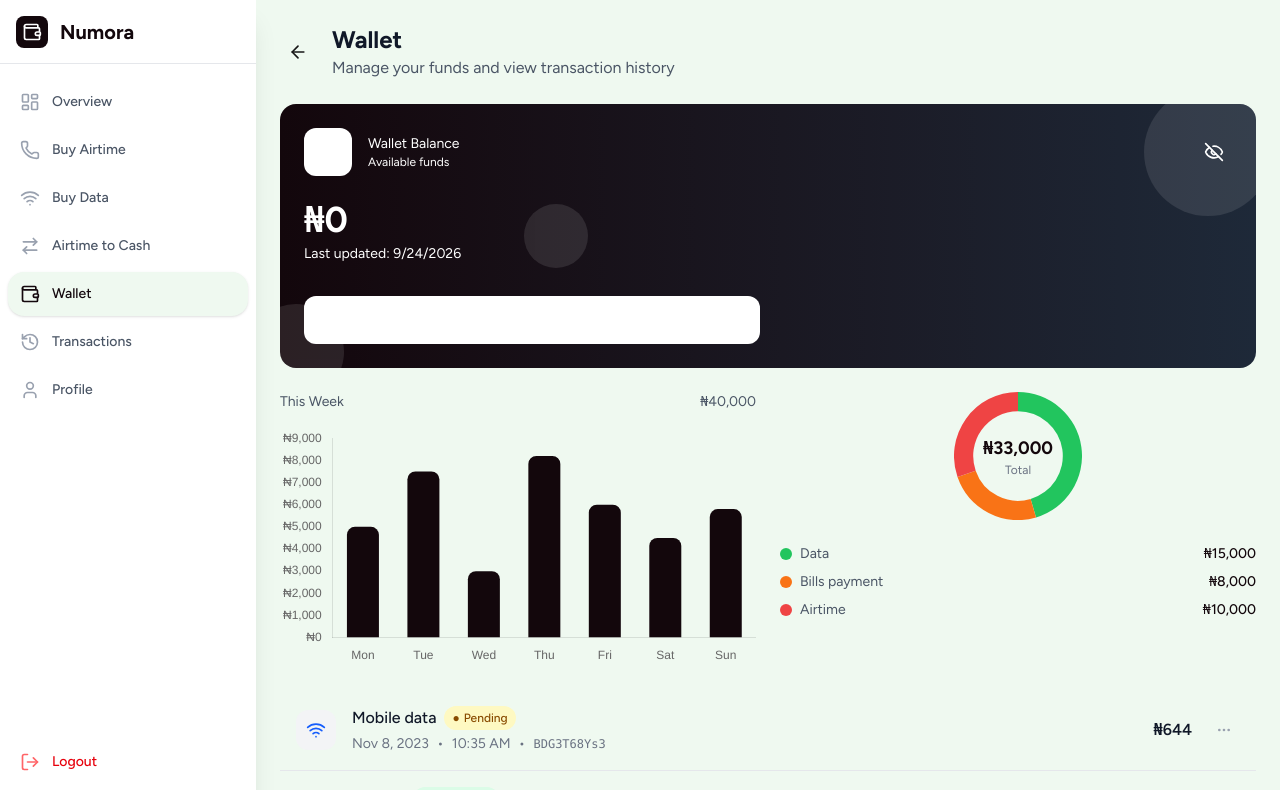
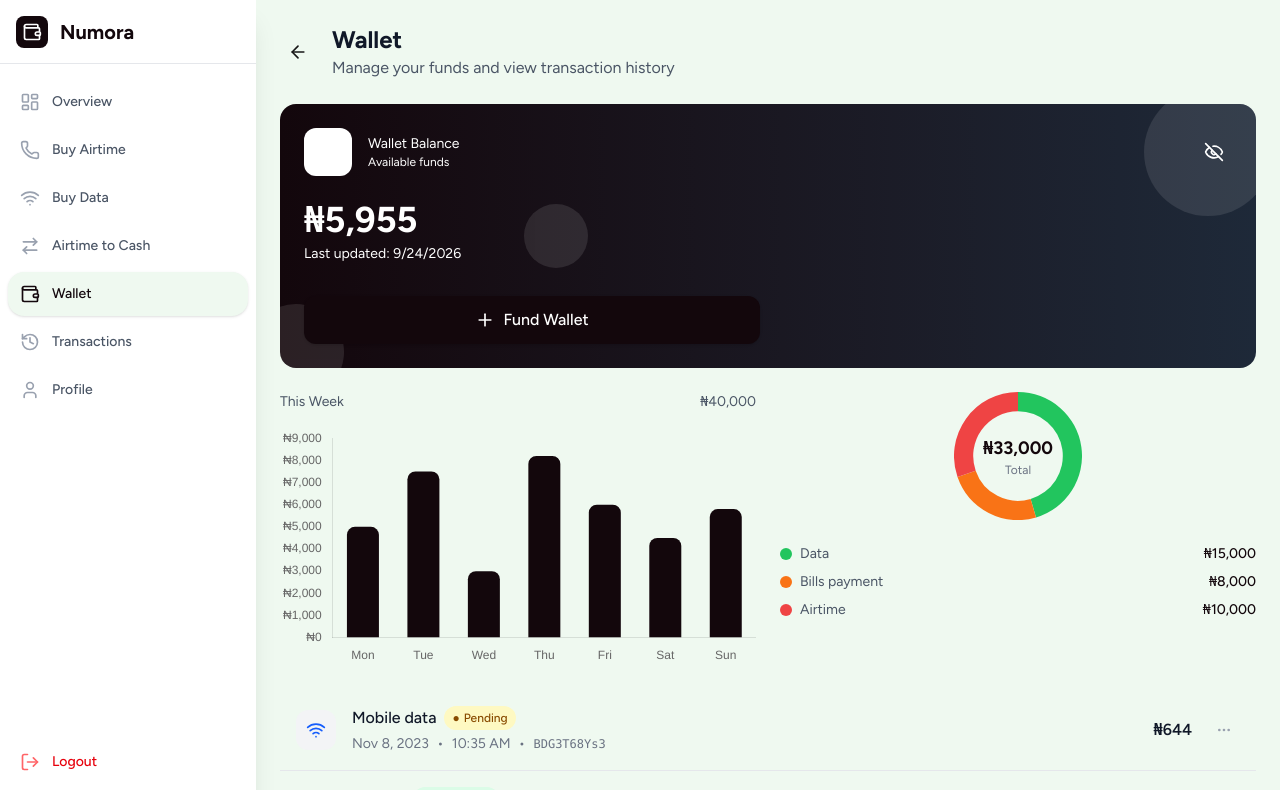
Before and after one commit to KabriAcid/numora, a Next.js app: page /wallet in a window 1280 px wide. Shown: the top 790 px of the page. Built offline with nearby package versions, Linux system fonts and the light colour scheme.

Commit message:
fix: update default user balance in WalletCard and WalletScreen components; enhance button cursor styles in ServiceGrid and DashboardLayout

```diff
--- a/src/components/shared/ui/ServiceGrid.tsx
+++ b/src/components/shared/ui/ServiceGrid.tsx
@@ -45,7 +45,7 @@ const ServiceGrid: React.FC = () => {
 					<button
 						key={service.id}
 						onClick={() => router.push(service.path)}
-						className={`bg-white rounded-lg p-4 sm:p-5 min-h-32 shadow-sm ${service.hoverColor} transition-all duration-200 hover:shadow-md text-left group`}
+						className={`cursor-pointer bg-white rounded-lg p-4 sm:p-5 min-h-32 shadow-sm ${service.hoverColor} transition-all duration-200 hover:shadow-md text-left group`}
 					>
 						<div
 							className={`w-10 h-10 rounded-lg ${service.color} flex items-center justify-center mb-3 transition-transform group-hover:scale-105`}
--- a/src/components/shared/ui/WalletCard.tsx
+++ b/src/components/shared/ui/WalletCard.tsx
@@ -8,7 +8,7 @@ interface WalletCardProps {
 }
 
 const WalletCard: React.FC<WalletCardProps> = ({ user }) => {
-	const balance = user.balance ?? 0;
+	const balance = user.balance ?? 5955;
 	const [showBalance, setShowBalance] = useState(true);
 	const [showFundModal, setShowFundModal] = useState(false);
 	// Withdraw is intentionally disabled until the settlement flow is implemented.
@@ -64,7 +64,7 @@ const WalletCard: React.FC<WalletCardProps> = ({ user }) => {
 					<div className="grid grid-cols-1 sm:grid-cols-2 gap-3 sm:gap-4">
 						<button
 							onClick={() => setShowFundModal(true)}
-							className="cursor-pointer min-w-0 text-white bg-white bg-opacity-20 hover:bg-opacity-30 backdrop-blur-sm px-4 sm:px-6 py-3 rounded-xl font-medium transition-all flex items-center justify-center"
+							className="cursor-pointer min-w-0 bg-[#13070C] text-white hover:bg-[#260d18] px-4 sm:px-6 py-3 rounded-xl font-medium transition-all flex items-center justify-center shadow-sm"
 						>
 							<Plus className="w-5 h-5 mr-2" />
 							Fund Wallet
--- a/src/components/user/wallet/WalletScreen.tsx
+++ b/src/components/user/wallet/WalletScreen.tsx
@@ -10,7 +10,7 @@ import RecentTransactions from "@/components/shared/ui/RecentTransactions";
 
 export default function WalletScreen() {
 	const router = useRouter();
-	const user = { balance: 0 };
+	const user = { balance: 5955 };
 
 	return (
 		<DashboardLayout>
@@ -20,7 +20,7 @@ export default function WalletScreen() {
 						type="button"
 						onClick={() => router.push("/dashboard")}
 						aria-label="Back to dashboard"
-						className="mr-4 p-2 hover:bg-gray-100 rounded-lg transition-colors"
+						className="cursor-pointer mr-4 p-2 hover:bg-gray-100 rounded-lg transition-colors"
 					>
 						<ArrowLeft className="w-5 h-5" />
 					</button>
--- a/src/layouts/user/DashboardLayout.tsx
+++ b/src/layouts/user/DashboardLayout.tsx
@@ -70,7 +70,7 @@ const DashboardLayout: React.FC<DashboardLayoutProps> = ({ children }) => {
 									<button
 										key={item.path}
 										onClick={() => router.push(item.path)}
-										className={`group flex items-center px-3 py-3 text-sm font-medium rounded-2xl transition-all duration-200 w-full text-left ${
+										className={`cursor-pointer group flex items-center px-3 py-3 text-sm font-medium rounded-2xl transition-all duration-200 w-full text-left ${
 											isActive(item.path)
 												? "bg-[#EFF9F0] text-[#13070C] shadow-sm"
 												: "text-gray-600 hover:bg-gray-50 hover:text-[#13070C]"
@@ -91,7 +91,7 @@ const DashboardLayout: React.FC<DashboardLayoutProps> = ({ children }) => {
 						<div className="px-2 pb-4">
 							<button
 								onClick={handleLogout}
-								className="group flex items-center px-3 py-3 text-sm font-medium rounded-2xl transition-all duration-200 w-full text-left text-red-600 hover:bg-red-50"
+								className="cursor-pointer group flex items-center px-3 py-3 text-sm font-medium rounded-2xl transition-all duration-200 w-full text-left text-red-600 hover:bg-red-50"
 							>
 								<LogOut className="mr-3 h-5 w-5 flex-shrink-0 text-red-400 group-hover:text-red-600" />
 								Logout
@@ -143,7 +143,7 @@ const DashboardLayout: React.FC<DashboardLayoutProps> = ({ children }) => {
 											router.push(item.path);
 											setSidebarOpen(false);
 										}}
-										className={`group flex items-center px-3 py-3 text-sm font-medium rounded-2xl transition-all duration-200 w-full text-left ${
+										className={`cursor-pointer group flex items-center px-3 py-3 text-sm font-medium rounded-2xl transition-all duration-200 w-full text-left ${
 											isActive(item.path)
 												? "bg-[#EFF9F0] text-[#13070C] shadow-sm"
 												: "text-gray-600 hover:bg-gray-50 hover:text-[#13070C]"
@@ -179,7 +179,7 @@ const DashboardLayout: React.FC<DashboardLayoutProps> = ({ children }) => {
 				{/* Top bar */}
 				<div className="sticky top-0 z-10 flex-shrink-0 flex h-16 bg-white shadow-sm lg:hidden">
 					<button
-						className="px-4 border-r border-gray-200 text-gray-400 focus:outline-none focus:ring-2 focus:ring-inset focus:ring-[#13070C] lg:hidden"
+						className="cursor-pointer px-4 border-r border-gray-200 text-gray-400 focus:outline-none focus:ring-2 focus:ring-inset focus:ring-[#13070C] lg:hidden"
 						onClick={() => setSidebarOpen(true)}
 					>
 						<Menu className="h-6 w-6" />
@@ -192,7 +192,7 @@ const DashboardLayout: React.FC<DashboardLayoutProps> = ({ children }) => {
 							</h1>
 						</div>
 						<div className="flex items-center">
-							<button className="p-2 rounded-full text-gray-400 hover:text-[#13070C] hover:bg-gray-100">
+							<button className="cursor-pointer p-2 rounded-full text-gray-400 hover:text-[#13070C] hover:bg-gray-100">
 								<Bell className="h-5 w-5" />
 							</button>
 						</div>
```
